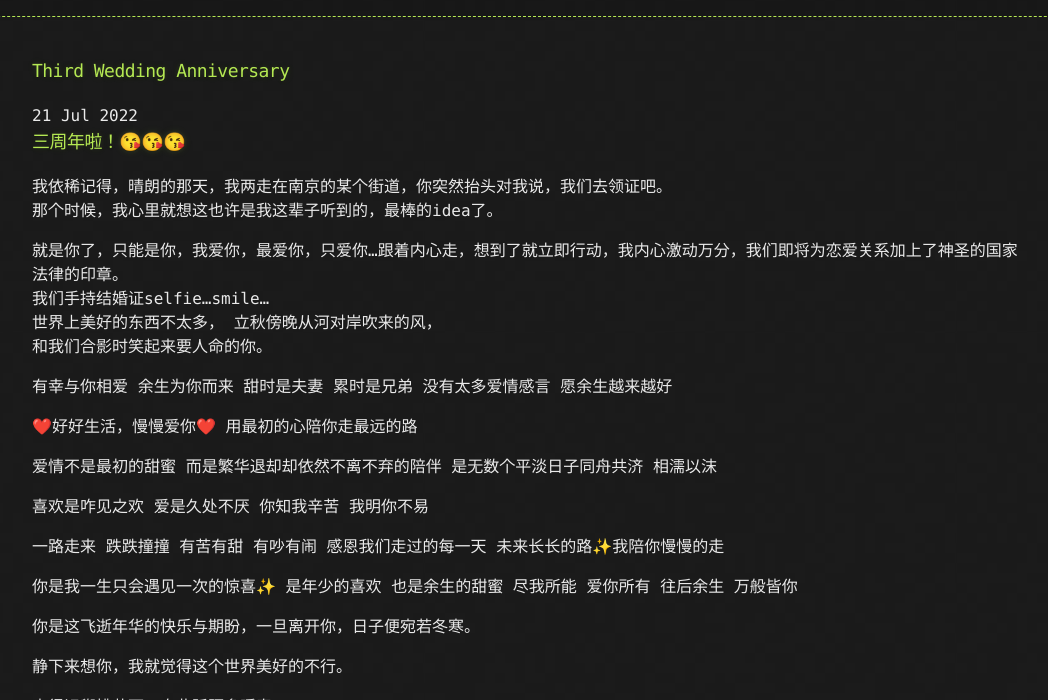
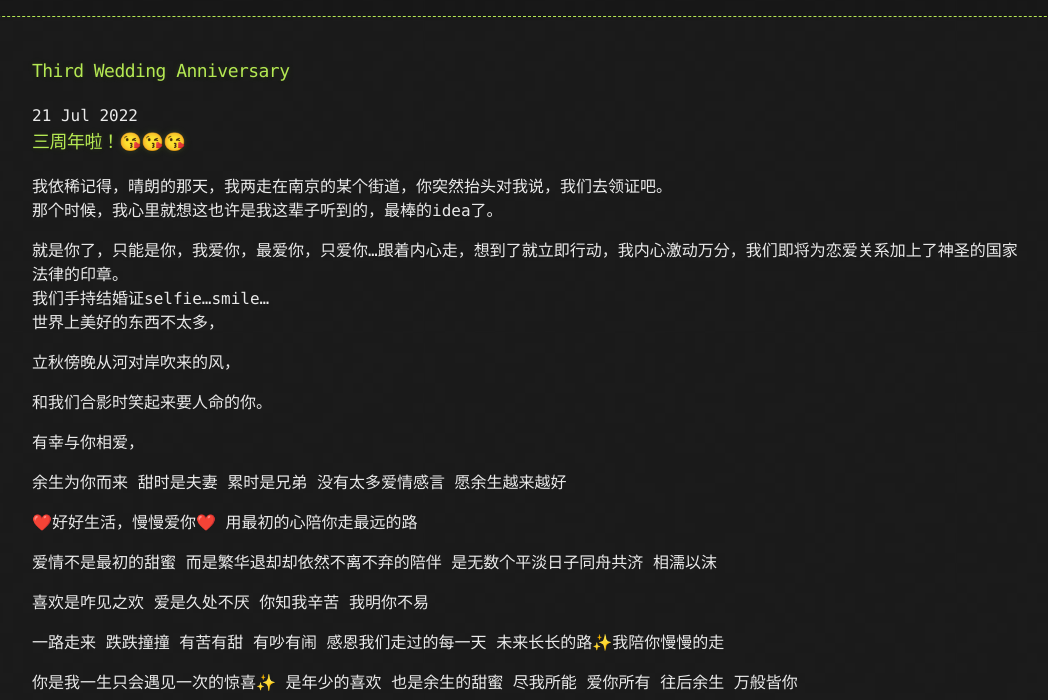
Before and after one commit to brzermr/brzermr.github.io, a Jekyll site: the page built from _posts/2022-07-21-Third-Wedding-Anniversary.md, in a window 1280 px wide and 900 px high, cut to the strip 200-900 px from the top of the window. Shown: the whole strip, without its empty margins (108-1156 px from the left). Built offline with Jekyll 4.4.1, drawn with Linux system fonts in a browser that asks for light colours; comment, search, counter and statistics services are not loaded.

```diff
--- a/_posts/2022-07-21-Third-Wedding-Anniversary.md
+++ b/_posts/2022-07-21-Third-Wedding-Anniversary.md
@@ -6,11 +6,15 @@
 就是你了，只能是你，我爱你，最爱你，只爱你...跟着内心走，想到了就立即行动，我内心激动万分，我们即将为恋爱关系加上了神圣的国家法律的印章。
 我们手持结婚证selfie...smile...
 世界上美好的东西不太多，
+
 立秋傍晚从河对岸吹来的风，
+
 和我们合影时笑起来要人命的你。
 
 
-有幸与你相爱
+
+有幸与你相爱，
+
 余生为你而来
 甜时是夫妻
 累时是兄弟
```
